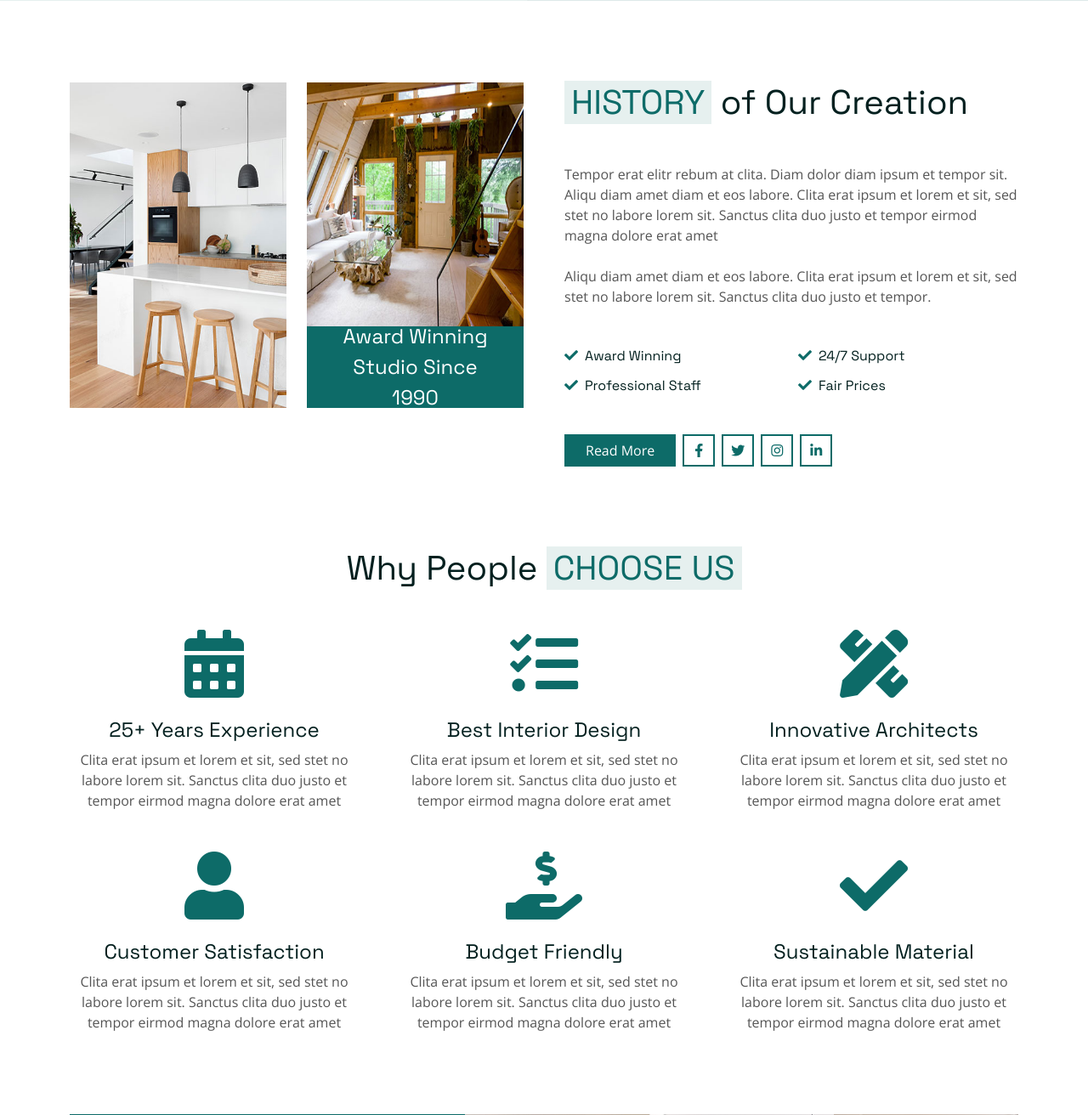
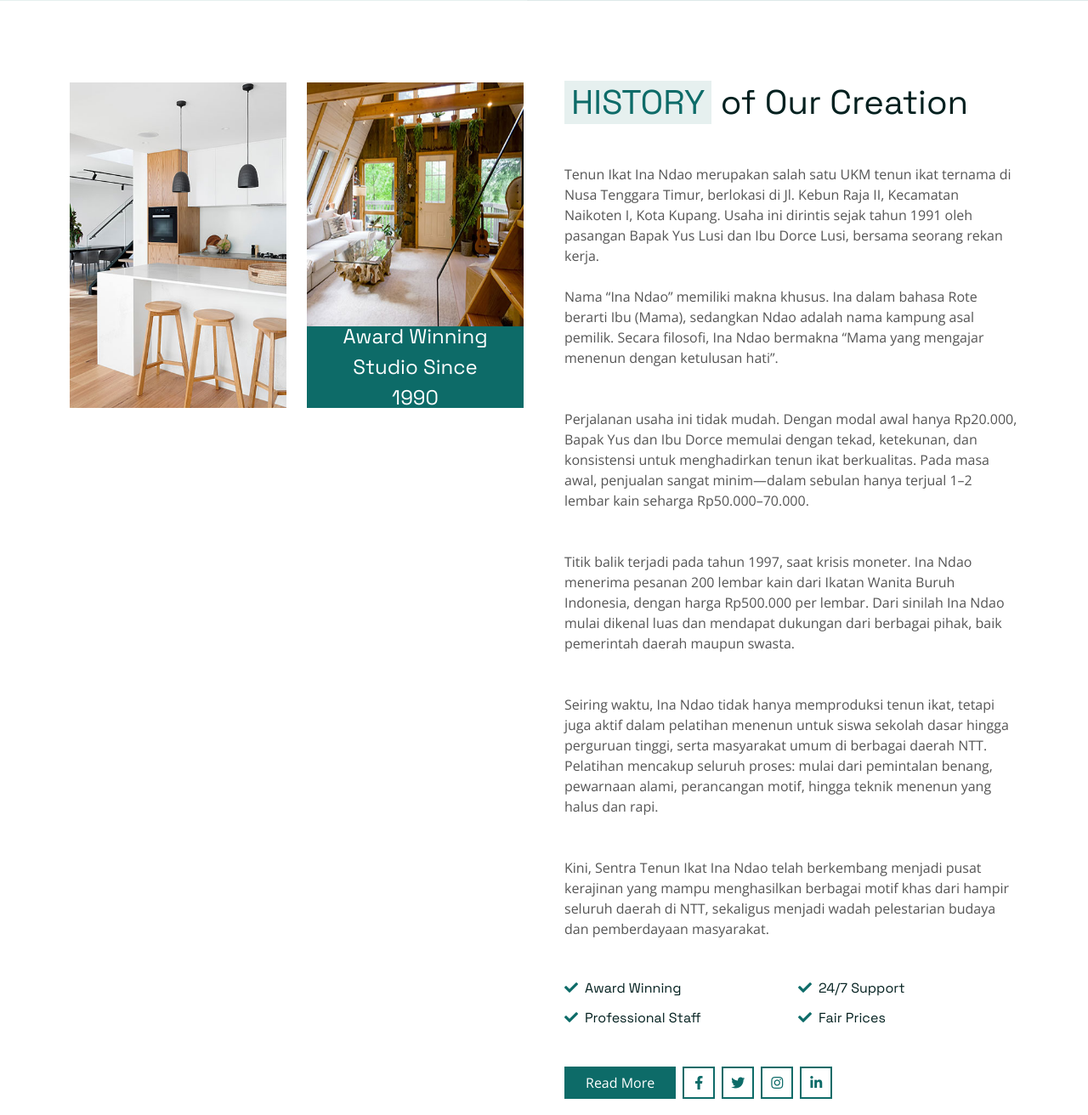
Before and after one commit to hitachi08/ina-ndao, a PHP site: page / in a window 1280 px wide. Shown: the part 789-2101 px from the top of the page at 85% size. Run offline with PHP 8.4, Linux system fonts and the light colour scheme; some libraries are stand-ins or nearby versions.

Commit message:
b tambah narasi di bagian histori index

```diff
--- a/about.php
+++ b/about.php
@@ -120,8 +120,6 @@
         </div>
     </div>
     <!-- About End -->
-
-
     <!-- Team Start -->
     <div class="container-fluid bg-light py-5">
         <div class="container py-5">
--- a/index.php
+++ b/index.php
@@ -103,7 +103,6 @@
     </div>
   </div>
   <!-- Hero End -->
-
   <!-- About Start -->
   <div class="container-fluid py-5">
     <div class="container">
@@ -129,15 +128,38 @@
             of Our Creation
           </h1>
           <p class="mb-4">
-            Tempor erat elitr rebum at clita. Diam dolor diam ipsum et tempor
-            sit. Aliqu diam amet diam et eos labore. Clita erat ipsum et lorem
-            et sit, sed stet no labore lorem sit. Sanctus clita duo justo et
-            tempor eirmod magna dolore erat amet
+            Tenun Ikat Ina Ndao merupakan salah satu UKM tenun ikat ternama di Nusa Tenggara Timur,
+            berlokasi di Jl. Kebun Raja II, Kecamatan Naikoten I, Kota Kupang.
+            Usaha ini dirintis sejak tahun 1991 oleh pasangan Bapak Yus Lusi dan Ibu Dorce Lusi,
+            bersama seorang rekan kerja.
           </p>
           <p class="mb-5">
-            Aliqu diam amet diam et eos labore. Clita erat ipsum et lorem et
-            sit, sed stet no labore lorem sit. Sanctus clita duo justo et
-            tempor.
+            Nama “Ina Ndao” memiliki makna khusus. Ina dalam bahasa Rote berarti Ibu (Mama),
+            sedangkan Ndao adalah nama kampung asal pemilik. Secara filosofi,
+            Ina Ndao bermakna “Mama yang mengajar menenun dengan ketulusan hati”.
+          </p>
+          <p class="mb-5">
+            Perjalanan usaha ini tidak mudah. Dengan modal awal hanya Rp20.000,
+            Bapak Yus dan Ibu Dorce memulai dengan tekad, ketekunan,
+            dan konsistensi untuk menghadirkan tenun ikat berkualitas. Pada masa awal,
+            penjualan sangat minim—dalam sebulan hanya terjual 1–2 lembar kain seharga Rp50.000–70.000.
+          </p>
+          <p class="mb-5">
+            Titik balik terjadi pada tahun 1997, saat krisis moneter.
+            Ina Ndao menerima pesanan 200 lembar kain dari Ikatan Wanita Buruh Indonesia,
+            dengan harga Rp500.000 per lembar. Dari sinilah Ina Ndao mulai dikenal luas
+            dan mendapat dukungan dari berbagai pihak, baik pemerintah daerah maupun swasta.
+          </p>
+          <p class="mb-5">
+            Seiring waktu, Ina Ndao tidak hanya memproduksi tenun ikat,
+            tetapi juga aktif dalam pelatihan menenun untuk siswa sekolah dasar hingga perguruan tinggi,
+            serta masyarakat umum di berbagai daerah NTT. Pelatihan mencakup seluruh proses:
+            mulai dari pemintalan benang, pewarnaan alami, perancangan motif, hingga teknik menenun yang halus dan rapi.
+          </p>
+          <p class="mb-5">
+            Kini, Sentra Tenun Ikat Ina Ndao telah berkembang menjadi pusat kerajinan yang mampu
+            menghasilkan berbagai motif khas dari hampir seluruh daerah di NTT,
+            sekaligus menjadi wadah pelestarian budaya dan pemberdayaan masyarakat.
           </p>
           <div class="row g-3">
             <div class="col-sm-6">
@@ -170,7 +192,6 @@
     </div>
   </div>
   <!-- About End -->
-
   <!-- Feature Start -->
   <div class="container-fluid py-5">
     <div class="container">
--- a/project.php
+++ b/project.php
@@ -314,8 +314,6 @@
         </div>
     </div>
     <!-- Footer End -->
-
-
     <!-- Back to Top -->
     <a href="#!" class="btn btn-lg btn-primary btn-lg-square back-to-top"><i class="bi bi-arrow-up"></i></a>
 
```
